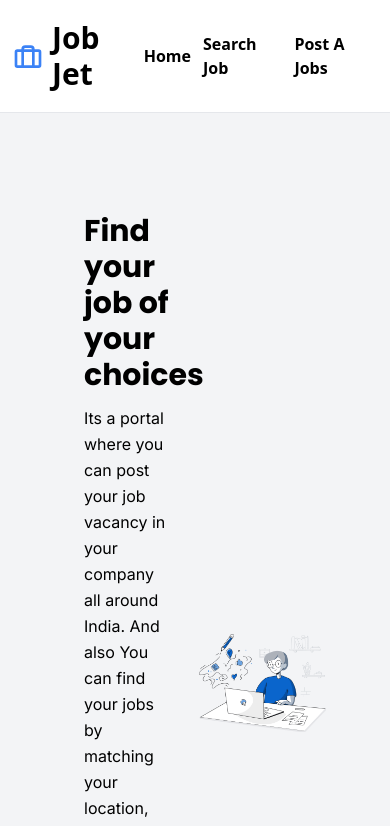
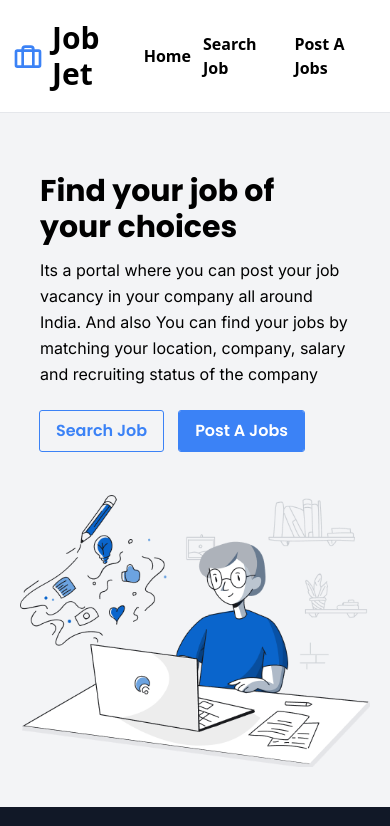
Before and after one commit to vedhatech002/job-jet-project, a React (Vite) app in the folder Client/: page / in a window 390 px wide. Shown: the top 826 px of the page. Built offline with nearby package versions, Linux system fonts and the light colour scheme.

Commit message:
fix: homepage-responsive

```diff
--- a/Client/src/pages/Home.jsx
+++ b/Client/src/pages/Home.jsx
@@ -1,10 +1,9 @@
-import JobCard from "../components/JobCard";
-import SearchJobs from "./SearchJobs";
+import { Link } from "react-router-dom";
 
 export const Home = () => {
   return (
     <div className="bg-gray-100">
-      <div className="grid grid-cols-2 items-center gap-x-2  py-20 font-poppins mx-16">
+      <div className="grid sm:grid-cols-2 items-center gap-x-2 py-10 sm:py-20 font-poppins mx-5 sm:mx-16">
         <div className="m-5">
           <h2 className="text-3xl font-bold">Find your job of your choices</h2>
           <p className="my-3 leading-relaxed font-inter">
@@ -13,11 +12,11 @@ export const Home = () => {
             location, company, salary and recruiting status of the company
           </p>
           <div className="space-x-4 my-6">
-            <button className="outline rounded-sm px-4 py-2 outline-1 outline-blue-500 hover:bg-blue-500  hover:text-white hover:cursor-pointer font-semibold text-blue-500">
-              Search Jobs
+            <button className="outline rounded-sm px-4 py-2 outline-1 outline-blue-500 hover:bg-blue-500 hover:text-white hover:cursor-pointer font-semibold text-blue-500">
+              <Link to="/jobs">Search Job</Link>
             </button>
-            <button className="outline rounded-sm px-4 py-2 outline-1 bg-blue-500 outline-blue-500 hover:bg-white hover:text-blue-500 hover:cursor-pointer font-semibold text-white">
-              Post Jobs
+            <button className="outline rounded-sm px-4 py-2 outline-1 bg-blue-500 outline-blue-500 hover:bg-white hover:text-blue-500 hover:cursor-pointer font-semibold text-white transition hover:transition">
+              <Link to="/postjob">Post A Jobs</Link>
             </button>
           </div>
         </div>
@@ -25,7 +24,7 @@ export const Home = () => {
           <img
             src="./Illustration.png"
             alt="landing-page"
-            className="w-88 h-88 rounded object-contain"
+            className="w-88 h-88 rounded object-contain mx-auto"
           ></img>
         </div>
       </div>
```
